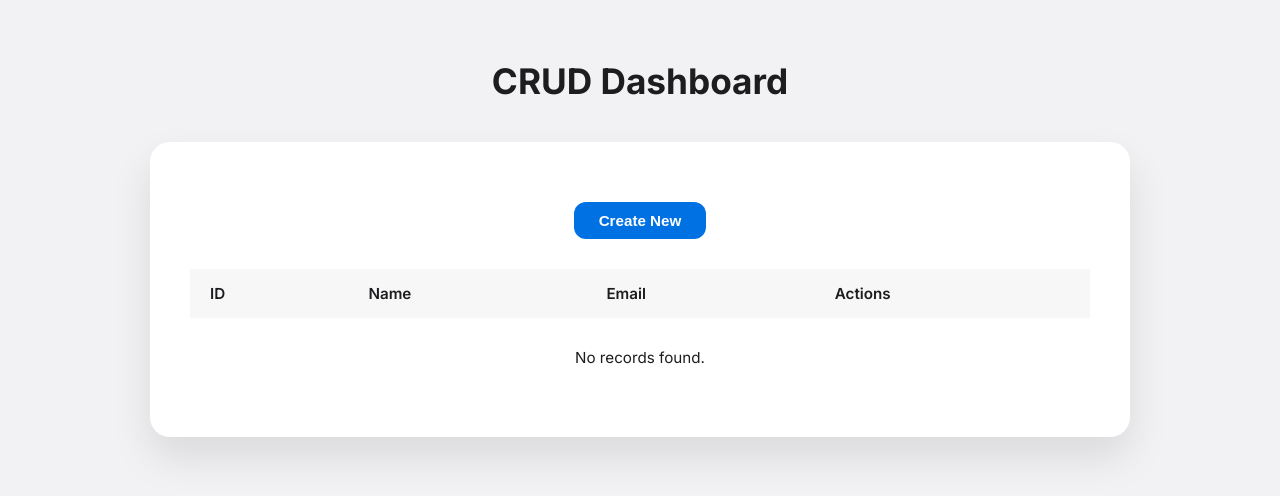
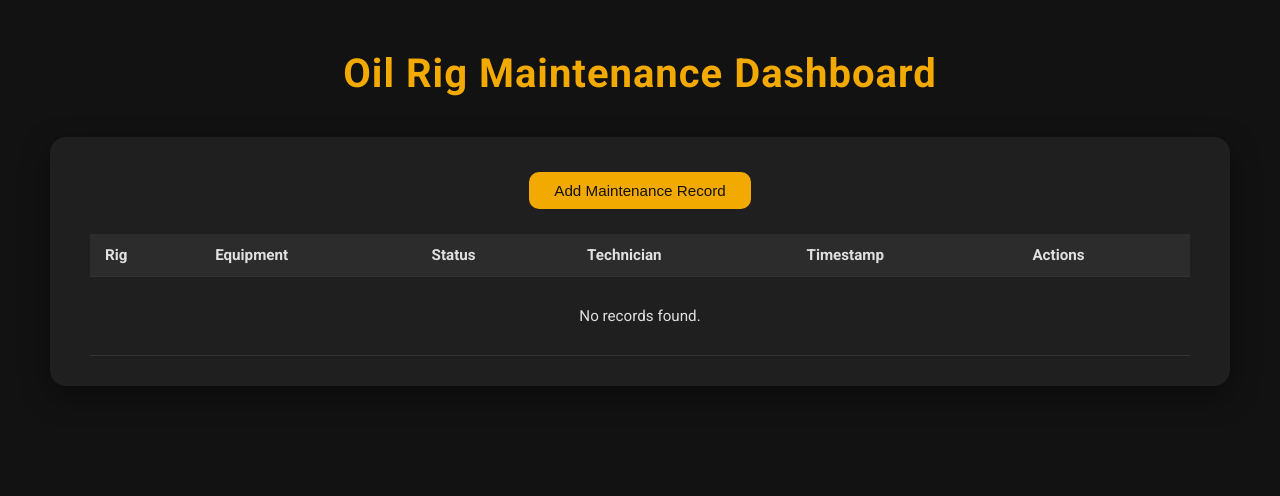
Before and after one commit to nabee1mahmood/Distributed-Final-Project, a PHP site: page / in a window 1280 px wide. Shown: the top 496 px of the page. Run offline with PHP 8.4, Linux system fonts and the light colour scheme; data that the repository does not hold is empty.

Commit message:
Revamp Oil Rig Maintenance Dashboard layout
Updated the dashboard title and styling for improved aesthetics. Adjusted table columns to include new fields relevant to oil rig maintenance.

```diff
--- a/src/index.php
+++ b/src/index.php
@@ -1,6 +1,4 @@
 <?php
-// crud.php
-
 // Include read.php to fetch CouchDB data
 $items = include 'read.php';
 ?>
@@ -10,94 +8,78 @@ $items = include 'read.php';
 <head>
 <meta charset="UTF-8">
 <meta name="viewport" content="width=device-width, initial-scale=1.0">
-<title>CRUD Dashboard</title>
-<!-- Google Fonts -->
-<link href="https://fonts.googleapis.com/css2?family=Inter:wght@400;600;700&display=swap" rel="stylesheet">
+<title>Oil Rig Maintenance Dashboard</title>
+<link href="https://fonts.googleapis.com/css2?family=Roboto:wght@400;500;700&display=swap" rel="stylesheet">
 <style>
-    /* Reset & font */
 body {
     margin: 0;
-        font-family: 'Inter', sans-serif;
-        background-color: #f2f2f5;
-        color: #1d1d1f;
+    font-family: 'Roboto', sans-serif;
+    background-color: #121212;
+    color: #e0e0e0;
 }
+
 h1 {
     text-align: center;
-        font-weight: 700;
-        margin-top: 60px;
-        font-size: 2.2em;
-        color: #1d1d1f;
+    margin-top: 50px;
+    font-size: 2.5em;
+    color: #f2a900; /* Gold accent for oil rig feel */
+    letter-spacing: 1px;
 }
 
-    /* Container */
 .container {
-        max-width: 900px;
+    max-width: 1100px;
     margin: 40px auto;
-        background: #fff;
-        border-radius: 20px;
-        box-shadow: 0 20px 40px rgba(0,0,0,0.1);
-        padding: 40px;
+    background-color: #1f1f1f;
+    border-radius: 16px;
+    padding: 30px 40px;
+    box-shadow: 0 10px 30px rgba(0,0,0,0.4);
 }
 
-    /* Buttons */
 .button {
     display: inline-block;
     padding: 10px 25px;
-        font-weight: 600;
-        border-radius: 12px;
+    border-radius: 10px;
     border: none;
+    font-weight: 500;
+    font-size: 0.95em;
     cursor: pointer;
-        transition: all 0.2s ease-in-out;
-        text-decoration: none;
-        font-size: 0.95em;
-        margin-top: 20px;
-    }
-    .create {
-        background: #0071e3;
-        color: white;
-        margin-bottom: 30px;
-    }
-    .create:hover {
-        background: #005bb5;
-    }
-    .update {
-        background: #ff9500;
-        color: white;
-    }
-    .update:hover {
-        background: #cc7a00;
-    }
-    .delete {
-        background: #ff3b30;
-        color: white;
-    }
-    .delete:hover {
-        background: #cc2a24;
+    transition: 0.2s ease-in-out;
+    margin: 5px 0;
 }
 
-    /* Table */
+.create { background-color: #f2a900; color: #121212; }
+.create:hover { background-color: #d18e00; }
+
+.update { background-color: #0071e3; color: #fff; }
+.update:hover { background-color: #005bb5; }
+
+.delete { background-color: #ff3b30; color: #fff; }
+.delete:hover { background-color: #cc2a24; }
+
 table {
     width: 100%;
     border-collapse: collapse;
+    margin-top: 20px;
     font-size: 0.95em;
+    color: #e0e0e0;
 }
+
 th, td {
     text-align: left;
-        padding: 15px 20px;
-    }
-    th {
-        font-weight: 600;
-        background-color: #f7f7f8;
-        color: #1d1d1f;
-    }
-    tr {
-        border-bottom: 1px solid #e0e0e0;
-    }
-    tr:last-child {
-        border-bottom: none;
+    padding: 12px 15px;
 }
 
-    /* Actions */
+th {
+    background-color: #2c2c2c;
+    font-weight: 600;
+}
+
+tr {
+    border-bottom: 1px solid #333;
+}
+
+tr:nth-child(even) { background-color: #1a1a1a; }
+
 td form {
     display: inline-block;
 }
@@ -105,21 +87,23 @@ $items = include 'read.php';
 </head>
 <body>
 
-<h1>CRUD Dashboard</h1>
+<h1>Oil Rig Maintenance Dashboard</h1>
 
 <div class="container">
     <div style="text-align:center;">
         <form method="post" action="create.php">
-            <button class="button create">Create New</button>
+            <button class="button create">Add Maintenance Record</button>
         </form>
     </div>
 
     <table>
         <thead>
             <tr>
-                <th>ID</th>
-                <th>Name</th>
-                <th>Email</th>
+                <th>Rig</th>
+                <th>Equipment</th>
+                <th>Status</th>
+                <th>Technician</th>
+                <th>Timestamp</th>
                 <th>Actions</th>
             </tr>
         </thead>
@@ -127,9 +111,11 @@ $items = include 'read.php';
             <?php if (!empty($items)): ?>
                 <?php foreach($items as $item): ?>
                     <tr>
-                        <td><?php echo htmlspecialchars($item['id']); ?></td>
-                        <td><?php echo htmlspecialchars($item['name']); ?></td>
-                        <td><?php echo htmlspecialchars($item['email']); ?></td>
+                        <td><?php echo htmlspecialchars($item['rig']); ?></td>
+                        <td><?php echo htmlspecialchars($item['equipment']); ?></td>
+                        <td><?php echo htmlspecialchars($item['status']); ?></td>
+                        <td><?php echo htmlspecialchars($item['technician']); ?></td>
+                        <td><?php echo htmlspecialchars($item['timestamp']); ?></td>
                         <td>
                             <form method="post" action="update.php">
                                 <input type="hidden" name="id" value="<?php echo htmlspecialchars($item['id']); ?>">
@@ -144,7 +130,7 @@ $items = include 'read.php';
                 <?php endforeach; ?>
             <?php else: ?>
                 <tr>
-                    <td colspan="4" style="text-align:center; padding: 30px;">No records found.</td>
+                    <td colspan="6" style="text-align:center; padding: 30px;">No records found.</td>
                 </tr>
             <?php endif; ?>
         </tbody>
```
Lines whose indentation alone changed are shown as unchanged.
